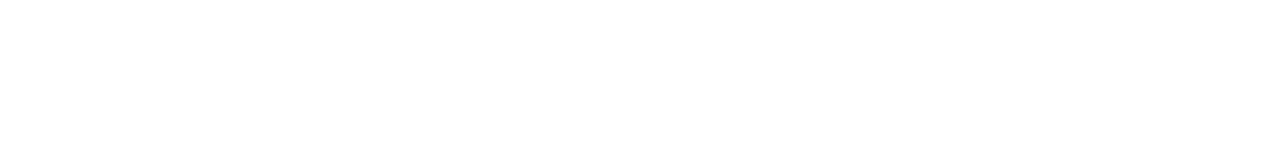
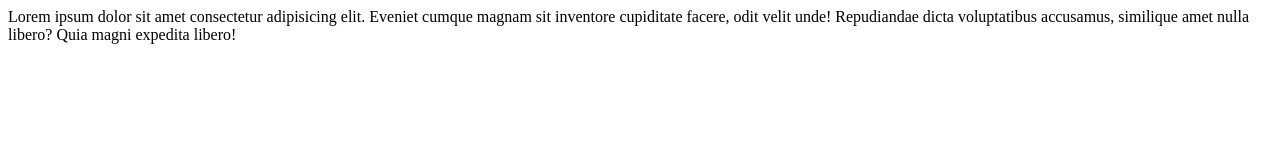
Before and after one commit to MRizkiAulia/wpu-git-test, a plain HTML site: page index.html in a window 1280 px wide. Drawn offline with Linux system fonts and the light colour scheme.

Commit message:
Menambahkan Paragraf

```diff
--- a/index.html
+++ b/index.html
@@ -9,5 +9,7 @@
 </head>
 <body>
 
+    Lorem ipsum dolor sit amet consectetur adipisicing elit. Eveniet cumque magnam sit inventore cupiditate facere, odit velit unde! Repudiandae dicta voluptatibus accusamus, similique amet nulla libero? Quia magni expedita libero!
+
 </body>
 </html>
```
